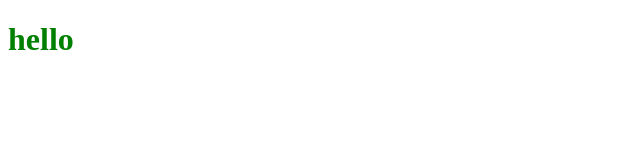
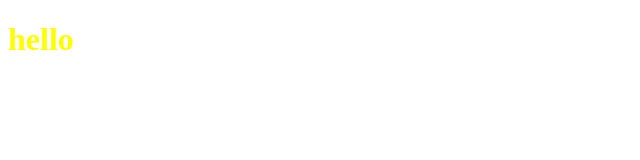
Before and after one commit to Rab-ia/demo-project, a plain HTML site: page demo-project/index.html in a window 1280 px wide. Shown: the whole page, without its empty margins (0-640 px from the left). Drawn offline with Linux system fonts and the light colour scheme.

Commit message:
color change

```diff
--- a/demo-project/index.html
+++ b/demo-project/index.html
@@ -5,6 +5,6 @@
     <title></title>
 </head>
 <body>
-    <h1 style="color: green"> hello</h1>
+    <h1 style="color: yellow"> hello</h1>
 </body>
 </html>
```
